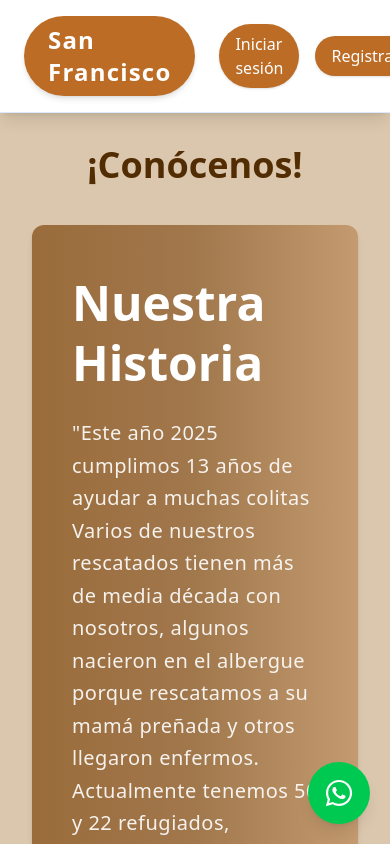
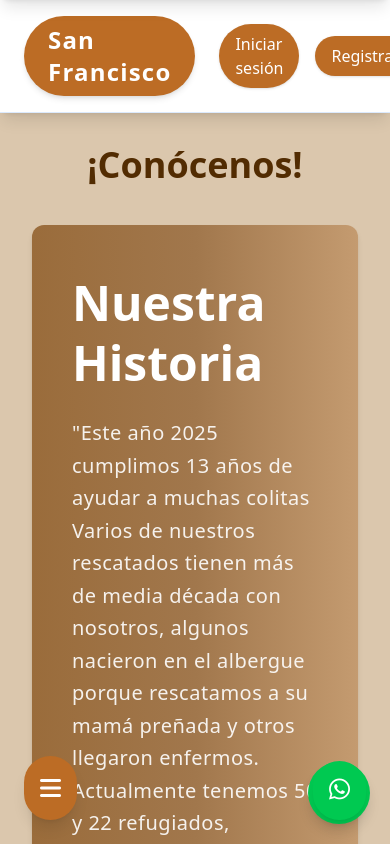
Before and after one commit to Manuelh2004/FRONTEND_ADPRSO, a React (Vite) app: page /nosotros in a window 390 px wide. Shown: the top 844 px of the page. Built offline with nearby package versions, Linux system fonts and the light colour scheme; some icons are missing.

Commit message:
01/07/2025

```diff
--- a/src/App.jsx
+++ b/src/App.jsx
@@ -1,6 +1,5 @@
-
-import { React, useState } from "react";
-import { Router, Routes, Route, Link, Navigate } from 'react-router-dom';
+import { React, useState, useEffect } from "react";
+import { Router, Routes, Route, Link, Navigate, useLocation } from 'react-router-dom';
 import Nosotros from './Pages/Nosotros/Nosotros';
 import Adopta from './Pages/Adopta/Adopta';
 import Donaciones from './Pages/Donaciones/Donaciones';
@@ -18,22 +17,35 @@ import UsuarioMenu from './components/UsuarioMenu';
 import MisEventos from './Pages/Usuario/EventosUsuario/MisEventos';
 import MisAdopciones from './Pages/Usuario/AdopcionesUsuario/MisAdopciones';
 import Perfil from './Pages/Usuario/PerfilUsuario/Perfil';
-import ForgotPassword from './ForgotPassword'; // Asegúrate de que la ruta sea correcta
+import ForgotPassword from './ForgotPassword';
 import ResetPassword from './ResetPassword';
 import VerifyEmail from './VerifyEmail';
 
 export const App = () => {
   const { isAuthenticated, role, logout } = useAuth();
+  const [isMenuOpen, setIsMenuOpen] = useState(false); // State for mobile menu
+  const location = useLocation(); // Hook to listen to route changes
+
+  const toggleMenu = () => {
+    setIsMenuOpen(!isMenuOpen); // Toggle the menu visibility
+  };
+
+  // Close the menu when the route changes
+  useEffect(() => {
+    setIsMenuOpen(false); // Close the menu when route changes
+  }, [location]); // Dependency on location (route change)
 
   return (
     <div>
       <div className="flex flex-col min-h-screen">
+        {/* Sticky Navigation Bar */}
         <nav className="flex items-center justify-between px-6 py-4 bg-white shadow-lg border-b border-blue-100 transition-all duration-300 sticky top-0 z-50">
           <div className="flex items-center space-x-6">
             <div className="bg-[#bc6c25] text-white font-extrabold text-2xl px-6 py-2 rounded-full shadow-md hover:scale-105 transform transition duration-300">
               <span className="tracking-wider">San Francisco</span>
             </div>
 
+            {/* Desktop Menu */}
             <ul className="hidden md:flex space-x-6 text-[#bc6c25] font-semibold">
               <li className="hover:text-[#dda15e] transition duration-300">
                 <Link to="/eventos">Eventos</Link>
@@ -80,11 +92,38 @@ export const App = () => {
           </div>
         </nav>
 
+        {/* Mobile Dropdown Menu */}
+        <div className={`md:hidden fixed top-0 left-0 w-full bg-white shadow-lg py-4 space-y-2 z-50 transition-transform duration-300 ${isMenuOpen ? 'transform translate-y-0' : 'transform -translate-y-full'}`}>
+          <div className="flex justify-end px-6">
+            {/* Close Button with Custom Color Border */}
+            <button onClick={toggleMenu} className="text-2xl text-[#bc6c25] p-2 border-2 border-[#9A4E22] rounded-full hover:bg-[#dda15e] transition duration-300">
+              <i className={`fas ${isMenuOpen ? 'fa-times' : 'fa-bars'}`}></i>
+            </button>
+          </div>
+          <div className="flex flex-col items-center space-y-4 py-4">
+            <Link to="/eventos" className="text-[#bc6c25] py-2 text-lg font-medium hover:text-[#dda15e] transition duration-300">Eventos</Link>
+            <Link to="/nosotros" className="text-[#bc6c25] py-2 text-lg font-medium hover:text-[#dda15e] transition duration-300">Nosotros</Link>
+            <Link to="/adopta" className="text-[#bc6c25] py-2 text-lg font-medium hover:text-[#dda15e] transition duration-300">Adopta</Link>
+            <Link to="/donaciones" className="text-[#bc6c25] py-2 text-lg font-medium hover:text-[#dda15e] transition duration-300">Donaciones</Link>
+            <Link to="/contacto" className="text-[#bc6c25] py-2 text-lg font-medium hover:text-[#dda15e] transition duration-300">Contáctanos</Link>
+            {isAuthenticated && role === 'Administrador' && (
+              <Link to="/admin-only" className="text-[#bc6c25] py-2 text-lg font-medium hover:text-[#dda15e] transition duration-300">Administrador</Link>
+            )}
+          </div>
+        </div>
+
+        {/* Floating hamburger icon */}
+        <div className="md:hidden fixed bottom-6 left-6 bg-[#bc6c25] p-4 rounded-full shadow-lg z-50">
+          <button onClick={toggleMenu} className="text-white text-2xl">
+            <i className={`fas ${isMenuOpen ? 'fa-times' : 'fa-bars'}`}></i>
+          </button>
+        </div>
+
+        {/* Main content */}
         <div className="flex-1">
           <Routes>
             {/* RUTA PÚBLICA */}
             <Route index element={<Navigate to="/nosotros" replace />} />
-
             {/* RUTAS PÚBLICAS EXTRAS */}
             <Route path="/nosotros" element={<Nosotros />} />
             <Route path="/adopta" element={<Adopta />} />
@@ -96,14 +135,11 @@ export const App = () => {
             <Route path='/eventos' element={<Eventos/>} />
             <Route path="/reset-password" element={<ResetPassword />} />
             <Route path="/verify-email" element={<VerifyEmail/>} />
-
             {/* RUTA DE LOGIN */}
             <Route path="/login" element={<Login />} />
             <Route path="/registro" element={<Registro />} />
-
             {/* RUTA DE RECUPERACIÓN DE CONTRASEÑA */}
-        <Route path="/forgot-password" element={<ForgotPassword />} /> {/* Agregada la ruta para forgot-password */}
-
+            <Route path="/forgot-password" element={<ForgotPassword />} />
             {/* RUTAS PROTEGIDAS */}
             <Route path="/admin-only" element={<ProtectedRoute allowedRoles={['Administrador']} element={<Administrador/>} />}/>
             <Route path="/mis-eventos" element={<ProtectedRoute allowedRoles={['Usuario', 'Administrador']} element={<MisEventos />} />}/>
@@ -111,10 +147,21 @@ export const App = () => {
             <Route path="/mi-perfil" element={<ProtectedRoute allowedRoles={['Usuario', 'Administrador']} element={<Perfil />} />}/>
           </Routes>
         </div>
+
         {/* FOOTER */}
         <footer className="bg-[#9A6C3B] text-white text-center py-6">
           <p>© 2025 Albergue San Francisco. Todos los derechos reservados.</p>
         </footer>
+
+        {/* WhatsApp Button */}
+        <a
+          href="https://wa.me/529876543210"
+          target="_blank"
+          rel="noopener noreferrer"
+          className="fixed bottom-6 right-6 bg-green-500 p-4 rounded-full shadow-lg z-50"
+        >
+          <i className="fab fa-whatsapp text-white text-2xl"></i>
+        </a>
       </div>
     </div>
   );
```
Lines whose indentation alone changed are shown as unchanged.
